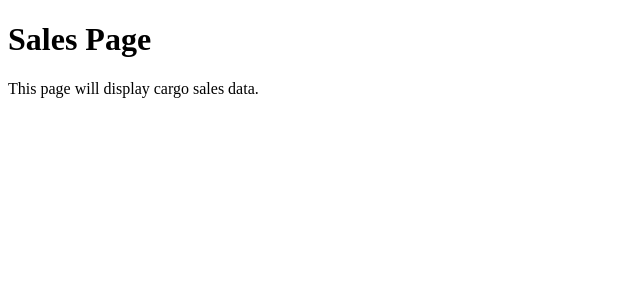
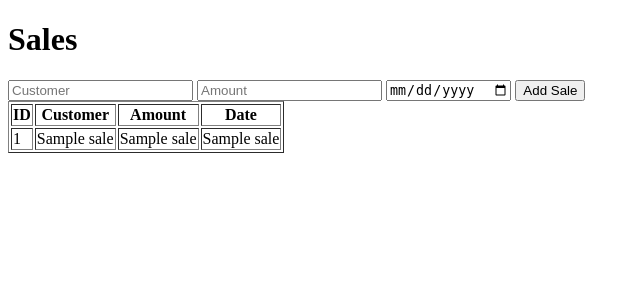
Before and after one commit to faizmannil/mmtcargo-backend, a Flask app: template templates/sales.html in a window 1280 px wide. Shown: the top 300 px of the page, without its empty margins (0-640 px from the left). Run offline with Flask 3, Linux system fonts and the light colour scheme; the template is opened without the code that fills it: most values are stand-ins (such as "Sample title", 1, 10 or a date in 2020).

Commit message:
Connected all pages with forms and database

```diff
--- a/app.py
+++ b/app.py
@@ -1,30 +1,104 @@
-from flask import Flask, render_template
+from flask import Flask, render_template, request, redirect
+import sqlite3
 
 app = Flask(__name__)
 
-@app.route('/')
-def dashboard():
-    return render_template("dashboard.html")
+# ------------------ SALES ------------------
+@app.route('/sales')
+def sales():
+    conn = sqlite3.connect('database.db')
+    cursor = conn.cursor()
+    cursor.execute("SELECT id, customer, amount, date FROM sales")
+    sales_data = cursor.fetchall()
+    conn.close()
+    return render_template("sales.html", sales=sales_data)
 
+@app.route('/add-sale', methods=['POST'])
+def add_sale():
+    customer = request.form['customer']
+    amount = request.form['amount']
+    date = request.form['date']
+    conn = sqlite3.connect('database.db')
+    cursor = conn.cursor()
+    cursor.execute("INSERT INTO sales (customer, amount, date) VALUES (?, ?, ?)",
+                   (customer, amount, date))
+    conn.commit()
+    conn.close()
+    return redirect('/sales')
+
+# ------------------ INCOME ------------------
+@app.route('/income')
+def income():
+    conn = sqlite3.connect('database.db')
+    cursor = conn.cursor()
+    cursor.execute("SELECT id, source, amount, date FROM income")
+    income_data = cursor.fetchall()
+    conn.close()
+    return render_template("income.html", income=income_data)
+
+@app.route('/add-income', methods=['POST'])
+def add_income():
+    source = request.form['source']
+    amount = request.form['amount']
+    date = request.form['date']
+    conn = sqlite3.connect('database.db')
+    cursor = conn.cursor()
+    cursor.execute("INSERT INTO income (source, amount, date) VALUES (?, ?, ?)",
+                   (source, amount, date))
+    conn.commit()
+    conn.close()
+    return redirect('/income')
+
+# ------------------ EXPENSES ------------------
+@app.route('/expenses')
+def expenses():
+    conn = sqlite3.connect('database.db')
+    cursor = conn.cursor()
+    cursor.execute("SELECT id, category, amount, date FROM expenses")
+    expense_data = cursor.fetchall()
+    conn.close()
+    return render_template("expenses.html", expenses=expense_data)
+
+@app.route('/add-expense', methods=['POST'])
+def add_expense():
+    category = request.form['category']
+    amount = request.form['amount']
+    date = request.form['date']
+    conn = sqlite3.connect('database.db')
+    cursor = conn.cursor()
+    cursor.execute("INSERT INTO expenses (category, amount, date) VALUES (?, ?, ?)",
+                   (category, amount, date))
+    conn.commit()
+    conn.close()
+    return redirect('/expenses')
+
+# ------------------ WITHDRAWALS ------------------
+@app.route('/withdrawals')
+def withdrawals():
+    conn = sqlite3.connect('database.db')
+    cursor = conn.cursor()
+    cursor.execute("SELECT id, method, amount, date FROM withdrawals")
+    withdrawal_data = cursor.fetchall()
+    conn.close()
+    return render_template("withdrawals.html", withdrawals=withdrawal_data)
+
+@app.route('/add-withdrawal', methods=['POST'])
+def add_withdrawal():
+    method = request.form['method']
+    amount = request.form['amount']
+    date = request.form['date']
+    conn = sqlite3.connect('database.db')
+    cursor = conn.cursor()
+    cursor.execute("INSERT INTO withdrawals (method, amount, date) VALUES (?, ?, ?)",
+                   (method, amount, date))
+    conn.commit()
+    conn.close()
+    return redirect('/withdrawals')
+
+# ------------------ LOGIN (static form) ------------------
 @app.route('/login')
 def login():
     return render_template("login.html")
 
-@app.route('/sales')
-def sales():
-    return render_template("sales.html")
-
-@app.route('/income')
-def income():
-    return render_template("income.html")
-
-@app.route('/expenses')
-def expenses():
-    return render_template("expenses.html")
-
-@app.route('/withdrawals')
-def withdrawals():
-    return render_template("withdrawals.html")
-
 if __name__ == '__main__':
     app.run()
--- a/templates/login.html
+++ b/templates/login.html
@@ -2,10 +2,10 @@
 <html>
 <head><title>Login</title></head>
 <body>
-  <h1>Login Page</h1>
+  <h1>Login</h1>
   <form>
-    <input type="text" placeholder="Username" /><br />
-    <input type="password" placeholder="Password" /><br />
+    <input type="text" name="username" placeholder="Username"><br><br>
+    <input type="password" name="password" placeholder="Password"><br><br>
     <button type="submit">Login</button>
   </form>
 </body>
--- a/templates/sales.html
+++ b/templates/sales.html
@@ -1,10 +1,19 @@
 <!DOCTYPE html>
 <html>
-<head>
-  <title>Sales - MMT Cargo</title>
-</head>
+<head><title>Sales</title></head>
 <body>
-  <h1>Sales Page</h1>
-  <p>This page will display cargo sales data.</p>
+  <h1>Sales</h1>
+  <form action="/add-sale" method="POST">
+    <input type="text" name="customer" placeholder="Customer" required>
+    <input type="number" name="amount" placeholder="Amount" required>
+    <input type="date" name="date" required>
+    <button type="submit">Add Sale</button>
+  </form>
+  <table border="1">
+    <tr><th>ID</th><th>Customer</th><th>Amount</th><th>Date</th></tr>
+    {% for sale in sales %}
+    <tr><td>{{ sale[0] }}</td><td>{{ sale[1] }}</td><td>{{ sale[2] }}</td><td>{{ sale[3] }}</td></tr>
+    {% endfor %}
+  </table>
 </body>
 </html>
```
Also changed, not shown: templates/expenses.html (+13 -2 lines), templates/income.html (+13 -2 lines), templates/withdrawals.html (+13 -2 lines).
